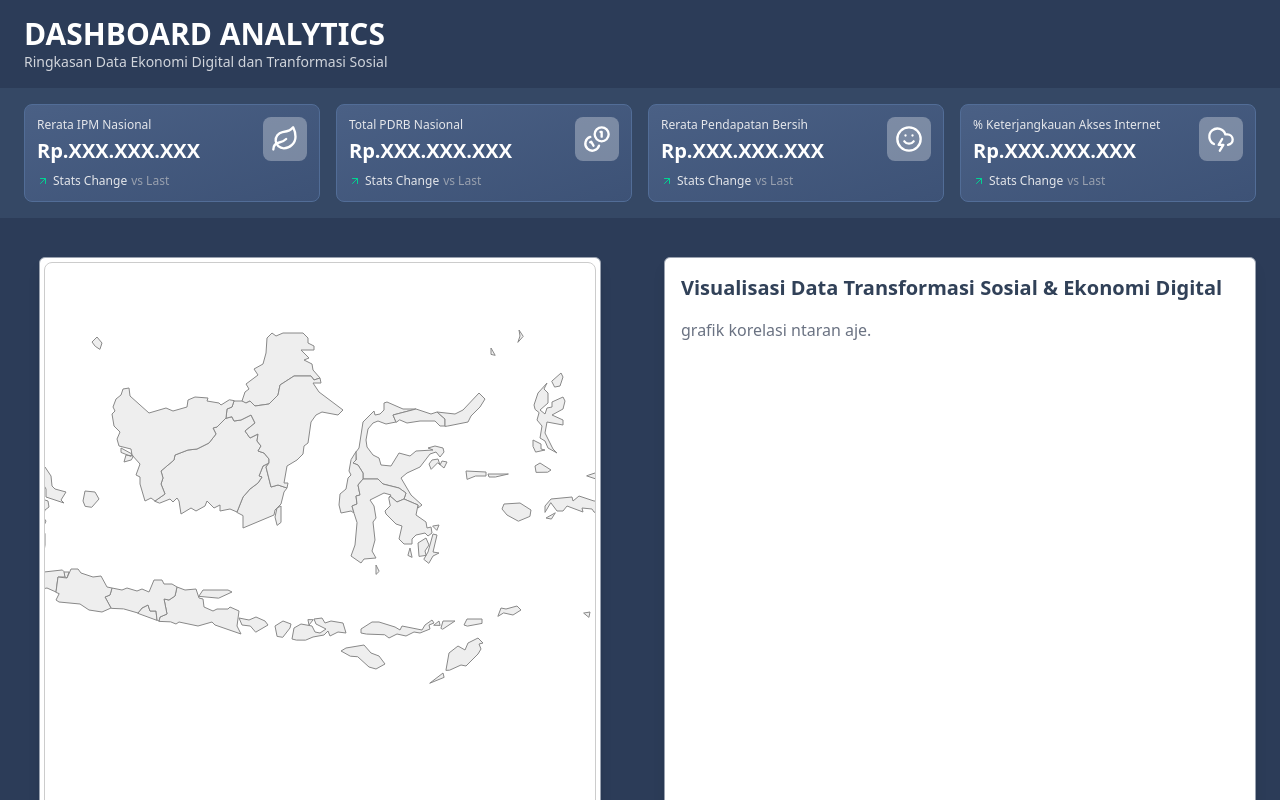
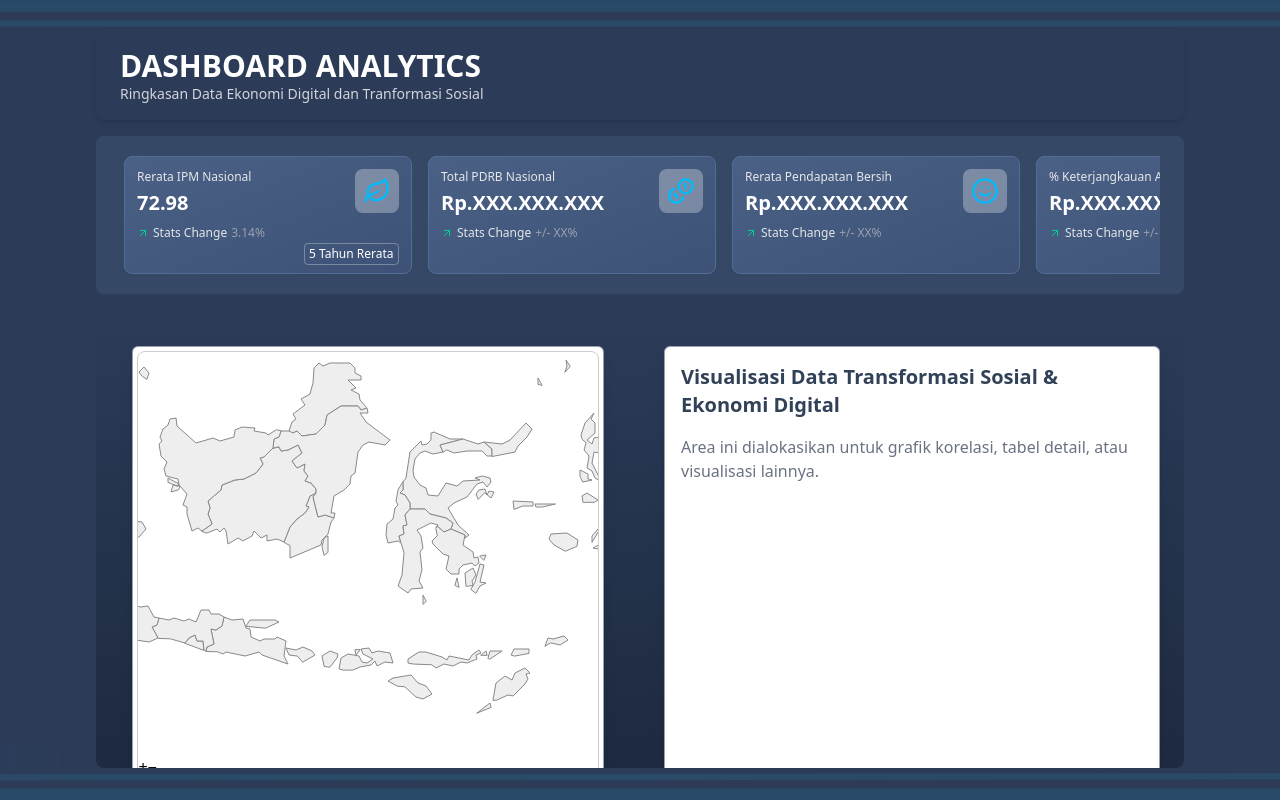
Before and after one commit to adamjoaquin20/Dashboard-Analytics, a React (Vite) app in the folder dat-slay/: page / in a window 1280 px wide. Built offline with nearby package versions, Linux system fonts and the light colour scheme.

Commit message:
update app.jsx dan fitur di kpigrid

```diff
--- a/dat-slay/src/App.jsx
+++ b/dat-slay/src/App.jsx
@@ -1,64 +1,93 @@
-import React from 'react';
+import React, { useState } from 'react';
 import Header from "./components/Header";
 import KPIGrid from "./components/KPIGrid";
 import MapChart from "./components/MapChart";
-// Menghapus import backGround karena tidak digunakan
-// import backGround from './assets/b.png';
+import WatermarkDAC from './assets/b.png';
+
+// --- DATA STRUKTUR LENGKAP IPM NASIONAL ---
+const fullIPMData = {
+    "2020": {value: "71.94", change: "N/A", trend: "N/A"},
+    "2021": {value: "72.29", change: "0.49%", trend: "up"},
+    "2022": {value: "72.91", change: "0.86%", trend: "up"},
+    "2023": {value: "73.55", change: "0.88%", trend: "up"},
+    "2024": {value: "74.20", change: "0.88%", trend: "up"},
+    "5Y": {value: "72.98", change: "3.14%", trend: "up"}
+};
+// ------------------------------------------
 
 function App() {
+    const [selectedIPMOption, setSelectedIPMOption] = useState('5Y');
+
     return (
-    // Container utama: flex-col, h-screen, dan overflow-hidden (Satu Halaman Penuh, Tanpa Scroll)
-    <div className="flex flex-col h-screen overflow-hidden">
+        <div className="relative flex flex-col h-screen overflow-hidden bg-[#2C3C58]">
 
-      {/* 1. Header (Bg paling gelap) */}
-      <div className="shrink-0 bg-[#2C3C58] shadow-md dark:bg-slate-900">
+            {/* 0. WATERMARK DAC (LAYER PALING ATAS - Z-INDEX 100) */}
+            <div
+                className="absolute inset-0 z-[100] pointer-events-none"
+                style={{
+                    backgroundImage: `url(${WatermarkDAC})`,
+                    backgroundSize: 'cover',
+                    backgroundPosition: 'center',
+                    backgroundRepeat: 'no-repeat',
+                    opacity: 0.15,
+                }}
+            />
+
+            {/* ======================================================= */}
+            {/* KONTEN WRAPPER: Diperkecil & Dipusatkan, diberi padding */}
+            {/* ======================================================= */}
+            <div
+                // Mengubah max-w-7xl menjadi max-w-6xl (atau lebih kecil jika perlu)
+                // Menambahkan padding p-8 (sekitar 32px) di sekeliling konten
+                className="w-full max-w-6xl mx-auto h-full flex flex-col relative z-20 p-8"
+            >
+
+                {/* 1. Header */}
+                <div className="shrink-0 shadow-md bg-[#2C3C58] rounded-lg"> {/* Tambah rounded-lg */}
                     <Header />
                 </div>
 
-      {/* 2. KPI Grid (Bg medium gelap) */}
+                {/* 2. KPI Grid */}
                 <div
-        className="px-6 py-4 shrink-0 bg-[#354865] dark:bg-slate-800"
+                    className="px-6 py-4 shrink-0 bg-[#354865] dark:bg-slate-800 rounded-lg mt-4" // Tambah rounded-lg dan margin top
                 >
-        <KPIGrid />
+                    <KPIGrid
+                        ipmFullData={fullIPMData}
+                        selectedOption={selectedIPMOption}
+                        setIPMOption={setSelectedIPMOption}
+                    />
                 </div>
 
                 {/* 3. BLOK KONTEN UTAMA (Area Peta, Area Visualisasi Kanan, dan Footer) */}
                 <div
-        // Menggunakan Grid 2x2: Map dan Panel 1fr, Footer auto
-        className="flex-grow grid grid-rows-[1fr_auto] grid-cols-2 bg-[#2C3C58] dark:bg-slate-900 overflow-hidden"
+                    className="flex-grow grid grid-rows-[1fr_auto] grid-cols-2 overflow-hidden
+                               bg-gradient-to-b from-[#2C3C58] to-[#1D2A40] dark:bg-slate-900 rounded-lg mt-4" // Tambah rounded-lg dan margin top
                 >
 
-        {/* Kiri Bawah → Map Besar (Row 1, Kolom 1) - Mengisi Setengah Kiri */}
+                    {/* Kiri Bawah → Map Besar */}
                     <div className="row-start-1 col-start-1 p-6 flex items-center justify-center">
                         <div
                             className="w-[95%] h-[95%] border border-gray-400 rounded-md shadow-lg p-1
                                        bg-white transition-all duration-300 overflow-hidden"
                         >
-            {/* MapChart mengisi 100% tinggi container */}
                             <MapChart height="100%" />
                         </div>
                     </div>
 
-        {/* Kanan Bawah → Area Kosong / Visualisasi (Row 1, Kolom 2) - Mengisi Setengah Kanan */}
+                    {/* Kanan Bawah → Area Kosong / Visualisasi */}
                     <div className="row-start-1 col-start-2 p-6 flex items-center justify-center">
                         <div className="flex-1 h-[95%] border border-gray-400 rounded-md shadow-lg p-4 bg-white dark:bg-slate-700/50">
-
                             <h3 className="text-xl font-semibold mb-4 text-slate-700 dark:text-gray-200">Visualisasi Data Transformasi Sosial & Ekonomi Digital</h3>
-
-            <p className="text-gray-500">grafik korelasi ntaran aje.</p>
+                            <p className="text-gray-500">Area ini dialokasikan untuk grafik korelasi, tabel detail, atau visualisasi lainnya.</p>
                         </div>
                     </div>
 
-        {/* Kiri Paling Bawah → Footer (@dataslayer.tup) (Row 2, Kolom 1) */}
-        <div className="row-start-2 col-start-1 p-6 pt-0 text-gray-400 text-sm dark:text-gray-500">
+                    {/* Footer */}
+                    <div className="row-start-2 col-span-2 p-6 pt-0 text-gray-400 text-sm dark:text-gray-500 text-center">
                         © dataslayer.tup
                     </div>
 
-        {/* Kosongkan Area Footer Kanan (Row 2, Kolom 2) */}
-        <div className="row-start-2 col-start-2">
-          {/* Dibiarkan kosong */}
                 </div>
-
             </div>
         </div>
     );
--- a/dat-slay/src/components/KPIGrid.jsx
+++ b/dat-slay/src/components/KPIGrid.jsx
@@ -1,80 +1,124 @@
-import { ArrowUpRight, CloudLightning, Coins, Leaf, Smile } from "lucide-react";
+import { ArrowUpRight, ArrowDownRight, CloudLightning, Coins, Leaf, Smile } from "lucide-react";
 import React from "react";
 
-const stats = [
-    {
-        title: "Rerata IPM Nasional",
-        value: "Rp.XXX.XXX.XXX",
-        change: "+/- XX%",
-        trend: "up",
-        icon: Leaf,
-        textColor: "text-emerald-400"
-    },
-    {
-        title: "Total PDRB Nasional",
-        value: "Rp.XXX.XXX.XXX",
-        change: "+/- XX%",
-        trend: "up",
-        icon: Coins,
-        textColor: "text-emerald-400"
-    },
-    {
-        title: "Rerata Pendapatan Bersih",
-        value: "Rp.XXX.XXX.XXX",
-        change: "+/- XX%",
-        trend: "up",
-        icon: Smile,
-        textColor: "text-emerald-400"
-    },
-    {
-        title: "% Keterjangkauan Akses Internet",
-        value: "Rp.XXX.XXX.XXX",
-        change: "+/- XX%",
-        trend: "up",
-        icon: CloudLightning,
-        textColor: "text-emerald-400"
+// Tentukan default props untuk menghindari error jika data belum dimuat
+const defaultStats = [
+    { title: "Rerata IPM Nasional", value: "N/A", change: "N/A", trend: "up", icon: Leaf },
+    { title: "Total PDRB Nasional", value: "Rp.XXX.XXX.XXX", change: "+/- XX%", trend: "up", icon: Coins },
+    { title: "Rerata Pendapatan Bersih", value: "Rp.XXX.XXX.XXX", change: "+/- XX%", trend: "up", icon: Smile },
+    { title: "% Keterjangkauan Akses Internet", value: "Rp.XXX.XXX.XXX", change: "+/- XX%", trend: "up", icon: CloudLightning }
+];
+
+// Terima data lengkap dan fungsi setter dari App.jsx
+function KPIGrid({ ipmFullData, selectedOption, setIPMOption }) {
+
+    // 1. Tentukan set data yang akan ditampilkan berdasarkan selectedOption
+    const currentIPMStats = ipmFullData ? ipmFullData[selectedOption] : defaultStats[0];
+
+    // 2. Mapping data yang diterima ke array stats
+    const stats = defaultStats.map((stat, index) => {
+        if (index === 0) {
+            // Ganti KPI pertama dengan data dinamis IPM
+            return {
+                ...stat,
+                value: currentIPMStats.value,
+                change: currentIPMStats.change,
+                trend: currentIPMStats.trend,
+                textColor: "text-sky-400"
+            };
         }
-]
+        return {
+            ...stat,
+            textColor: "text-sky-400"
+        };
+    });
 
-function KPIGrid(){
+    // Opsi untuk dropdown
+    const options = [
+        { key: '5Y', label: '5 Tahun Rerata' },
+        { key: '2024', label: '2024' },
+        { key: '2023', label: '2023' },
+        { key: '2022', label: '2022' },
+        { key: '2021', label: '2021' },
+        { key: '2020', label: '2020' },
+    ];
+
+    const handleDropdownChange = (event) => {
+        if (setIPMOption) {
+            setIPMOption(event.target.value);
+        }
+    };
+
+
     return (
-        <div className="grid grid-cols-1 md:grid-cols-2 xl:grid-cols-4 gap-4 z-50">
-            {stats.map((stat, index)=>{
-            return(
+        <div className="flex flex-nowrap overflow-x-auto gap-4 z-50 p-1">
+            {stats.map((stat, index) => {
+                const isUp = stat.trend === 'up';
+                const TrendIcon = isUp ? ArrowUpRight : ArrowDownRight;
+                const trendColor = isUp ? "text-emerald-400" : "text-red-400";
+
+                return (
                     <div
                         key={index}
-                    // Menerapkan Gradient: dari warna yang sedikit lebih terang ke warna dasar (#3D5276)
-                    className={`bg-gradient-to-br from-[#4A6085] to-[#3D5276]
-                                backdrop-blur-sm rounded-lg p-3
+                        className={`flex-shrink-0 w-72 relative // Tambah relative untuk positioning dropdown
+                                    bg-gradient-to-br from-[#4A6085] to-[#3D5276]
+                                    backdrop-blur-sm rounded-lg p-3 pb-8 // Tambah padding bawah untuk dropdown
                                     border border-[#526D97] hover:shadow-2xl hover:shadow-cyan-500/30
                                     hover:scale-[1.01] transition-all duration-300 group cursor-pointer`}
                     >
+                        {/* Konten Kartu */}
                         <div className="flex items-start justify-between">
                             <div className="flex-1">
-                            {/* Teks diubah ke putih/abu-abu terang agar kontras dengan gradient gelap */}
+
+                                {/* JUDUL DIKEMBALIKAN */}
                                 <p className="text-xs font-medium text-gray-200 mb-1">{stat.title}</p>
+
                                 <p className="text-xl font-bold text-white mb-2">{stat.value}</p>
+
                                 <div className="flex items-center space-x-1">
-                                <ArrowUpRight className="text-emerald-400 w-3 h-3"/>
+                                    <TrendIcon className={`${trendColor} w-3 h-3`}/>
                                     <span className="text-xs text-gray-200">Stats Change</span>
-                                <span className="text-xs text-gray-400">vs Last</span>
+                                    <span className="text-xs text-gray-400">
+                                        {stat.change === 'N/A' ? 'vs Baseline' : stat.change}
+                                    </span>
                                 </div>
                             </div>
 
                             {/* ICON INTERAKTIF (Dipertahankan) */}
                             <div
-                            className={`p-2 rounded-lg bg-white/30 group-hover:bg-cyan-500
+                                className={`p-2 rounded-lg bg-white/30 group-hover:bg-sky-500
                                             group-hover:scale-110 transition-all duration-200`}
                             >
-                            {/* Warna ikon disetel ke putih solid, berubah menjadi hitam saat hover */}
-                            {<stat.icon className={`w-7 h-7 text-white group-hover:text-black`}/>}
+                                {<stat.icon className={`w-7 h-7 ${stat.textColor} group-hover:text-black`}/>}
                             </div>
                         </div>
+
+                        {/* DROPDOWN BARU DI KANAN BAWAH KARTU (Hanya untuk KPI pertama) */}
+                        {index === 0 && (
+                            <div className="absolute bottom-2 right-3">
+                                <select
+                                    value={selectedOption}
+                                    onChange={handleDropdownChange}
+                                    className="text-xs font-medium text-white bg-transparent border border-white/30 rounded px-1 py-0.5 appearance-none cursor-pointer focus:ring-0 focus:border-white/50"
+                                >
+                                    {options.map(opt => (
+                                        // Menggunakan opsi bahasa yang lebih pendek untuk dropdown
+                                        <option key={opt.key} value={opt.key} className="bg-[#3D5276] text-white">{opt.label}</option>
+                                    ))}
+                                </select>
                             </div>
-            )
+                        )}
+
+                    </div>
+                );
             })}
         </div>
-    )
+    );
 }
 
+KPIGrid.defaultProps = {
+    ipmFullData: {},
+    selectedOption: '5Y'
+};
+
 export default KPIGrid;
```
Lines whose indentation alone changed are shown as unchanged.
